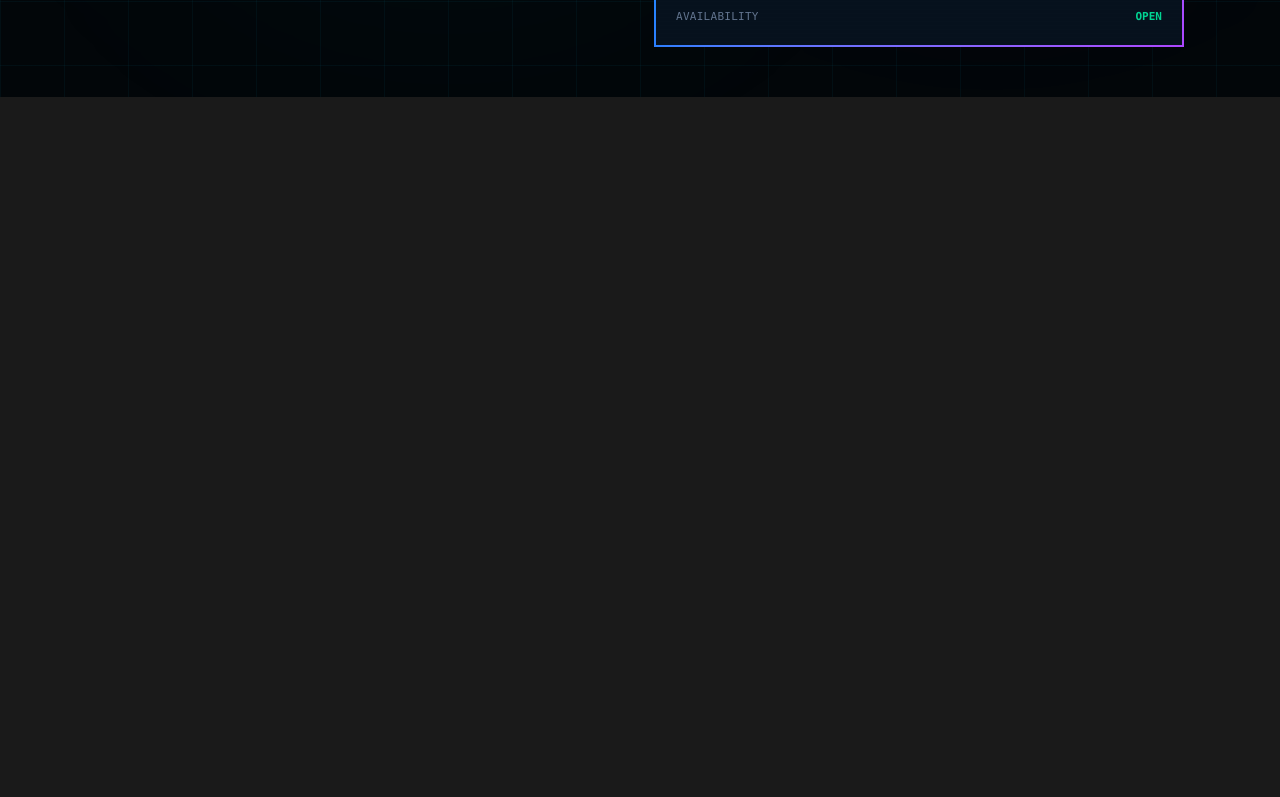
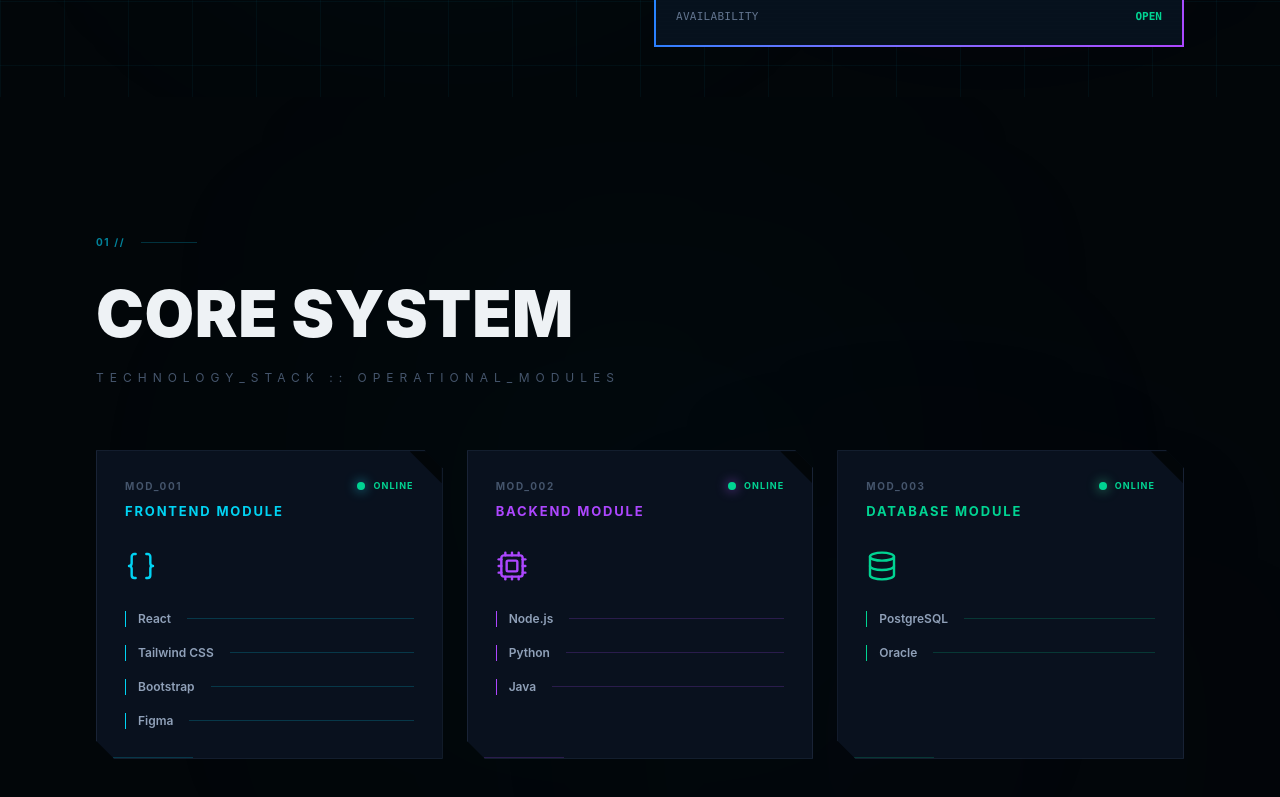
Before and after one commit to VILLARID/Villaris, a React app: page / in a window 1280 px wide. Shown: the part 703-1500 px from the top of the page. Before the commit the page ends 800 px from the top, so only its background shows below. Built offline with nearby package versions, Linux system fonts and the light colour scheme; the HTML template or start-up script is replaced by a standard one.

Commit message:
feat(core): add core component

```diff
--- a/package.json
+++ b/package.json
@@ -11,6 +11,7 @@
   },
   "dependencies": {
     "@tailwindcss/vite": "^4.3.3",
+    "lucide-react": "^1.26.0",
     "react": "^19.2.7",
     "react-dom": "^19.2.7",
     "tailwind": "^4.0.0"
--- a/src/App.jsx
+++ b/src/App.jsx
@@ -1,9 +1,11 @@
 import Home from './pages/Home';
+import CoreSystem from './pages/CoreSystem';
 
 function App() {
   return (
     <>
     <Home />
+    <CoreSystem />
     </>
   )
 }
--- /dev/null
+++ b/src/components/Core/ModuleCard.jsx
@@ -0,0 +1,81 @@
+function ModuleCard({
+    moduleId,
+    title,
+    technologies,
+    icon: Icon,
+    accent = "cyan",
+}) {
+    const styles = {
+        cyan: {
+            title: "text-cyan-400",
+            border: "border-cyan-400",
+            line: "bg-cyan-400/20",
+            glow: "shadow-[0_0_12px_rgba(34,211,238,0.8)]",
+        },
+        purple: {
+            title: "text-purple-500",
+            border: "border-purple-500",
+            line: "bg-purple-500/20",
+            glow: "shadow-[0_0_12px_rgba(168,85,247,0.8)]",
+        },
+        emerald: {
+            title: "text-emerald-400",
+            border: "border-emerald-400",
+            line: "bg-emerald-400/20",
+            glow: "shadow-[0_0_12px_rgba(52,211,153,0.8)]",
+        },
+    };
+
+    const currentStyle = styles[accent];
+
+    return (
+        <article className="module-card relative min-h-[250px] overflow-hidden border border-slate-800/80 bg-[#09111e] px-7 py-7 transition duration-300 hover:-translate-y-1 hover:border-slate-700 hover:bg-[#0b1524]">
+            {/* Esquina recortada */}
+            <div className="pointer-events-none absolute right-0 top-0 h-8 w-8 bg-[#020609] [clip-path:polygon(100%_0,100%_100%,0_0)]" />
+
+            {/* Borde inferior decorativo */}
+            <div className={`absolute bottom-0 left-4 h-px w-20 ${currentStyle.line}`} />
+
+            {/* Encabezado */}
+            <div className="flex items-start justify-between gap-4">
+                <div>
+                    <p className="text-[10px] font-bold uppercase tracking-[0.16em] text-slate-600">
+                        {moduleId}
+                    </p>
+
+                    <h3 className={`mt-2 text-[13px] font-bold uppercase tracking-[0.14em] ${currentStyle.title}`}>
+                        {title}
+                    </h3>
+                </div>
+
+                <div className="flex items-center gap-2">
+                    <span className={`h-2 w-2 rounded-full bg-emerald-400 ${currentStyle.glow}`} />
+
+                    <span className="text-[9px] font-bold uppercase tracking-[0.12em] text-emerald-400">
+                        Online
+                    </span>
+                </div>
+            </div>
+
+            {/* Icono */}
+            <Icon className={`mt-7 h-8 w-8 ${currentStyle.title}`} strokeWidth={1.8} />
+
+            {/* Tecnologías */}
+            <div className="mt-7 space-y-4">
+                {technologies.map((technology) => (
+                    <div key={technology} className="flex items-center">
+                        <span className={`mr-3 h-4 w-px shrink-0 ${currentStyle.border} border-l`} />
+
+                        <span className="shrink-0 text-[12px] font-semibold text-slate-400">
+                            {technology}
+                        </span>
+
+                        <span className={`ml-4 h-px flex-1 ${currentStyle.line}`} />
+                    </div>
+                ))}
+            </div>
+        </article>
+    );
+}
+
+export default ModuleCard;
--- a/src/index.css
+++ b/src/index.css
@@ -1,7 +1,39 @@
 @import 'tailwindcss';
 
+html {
+    scroll-behavior: smooth;
+    background: #020609;
+}
+
 body {
-    background-color: #1a1a1a
+    margin: 0;
+    min-width: 320px;
+    background: #020609;
+}
+
+* {
+    box-sizing: border-box;
+}
+
+::selection {
+    color: #020609;
+    background: #22d3ee;
+}
+
+::-webkit-scrollbar {
+    width: 6px;
+}
+
+::-webkit-scrollbar-track {
+    background: #020609;
+}
+
+::-webkit-scrollbar-thumb {
+    background: rgba(34, 211, 238, 0.35);
+}
+
+::-webkit-scrollbar-thumb:hover {
+    background: rgba(34, 211, 238, 0.65);
 }
 
 .clip-button {
@@ -14,3 +46,14 @@ body {
         0 70%
     );
 }
+
+.module-card {
+    clip-path: polygon(
+        0 0,
+        calc(100% - 18px) 0,
+        100% 18px,
+        100% 100%,
+        18px 100%,
+        0 calc(100% - 18px)
+    );
+}
--- /dev/null
+++ b/src/pages/CoreSystem.jsx
@@ -0,0 +1,92 @@
+import { Braces, Cpu, Database } from "lucide-react";
+import ModuleCard from "../components/Core/ModuleCard";
+
+const modules = [
+    {
+        moduleId: "MOD_001",
+        title: "FRONTEND MODULE",
+        technologies: ["React", "Tailwind CSS", "Bootstrap", "Figma"],
+        icon: Braces,
+        accent: "cyan",
+    },
+    {
+        moduleId: "MOD_002",
+        title: "BACKEND MODULE",
+        technologies: ["Node.js", "Python", "Java"],
+        icon: Cpu,
+        accent: "purple",
+    },
+    {
+        moduleId: "MOD_003",
+        title: "DATABASE MODULE",
+        technologies: ["PostgreSQL", "Oracle"],
+        icon: Database,
+        accent: "emerald",
+    },
+];
+
+function CoreSystem() {
+    return (
+        <section id="core-system" className="relative flex min-h-screen scroll-mt-0 items-center overflow-hidden py-24">
+            {/* Brillos */}
+            <div className="pointer-events-none absolute left-[30%] top-1/2 h-[500px] w-[500px] -translate-y-1/2 rounded-full bg-cyan-500/[0.035] blur-[170px]" />
+            <div className="pointer-events-none absolute right-[12%] top-[55%] h-[400px] w-[400px] rounded-full bg-purple-500/[0.025] blur-[160px]" />
+
+            <div className="relative z-10 mx-auto w-full max-w-[1540px] px-6 sm:px-10 md:px-16 lg:px-20 xl:px-24">
+                {/* Número de sección */}
+                <div className="mb-8 flex items-center gap-4">
+                    <span className="text-[10px] font-bold tracking-[0.16em] text-cyan-500/70">
+                        01 //
+                    </span>
+
+                    <span className="h-px w-14 bg-cyan-500/25" />
+                </div>
+
+                {/* Título */}
+                <h2 className="text-[clamp(2.5rem,5vw,5rem)] font-black uppercase leading-none tracking-[0.01em] text-[#eef2f5]">
+                    CORE SYSTEM
+                </h2>
+
+                <p className="mt-6 text-[10px] uppercase tracking-[0.5em] text-slate-600 sm:text-xs">
+                    TECHNOLOGY_STACK :: OPERATIONAL_MODULES
+                </p>
+
+                {/* Tarjetas */}
+                <div className="mt-16 grid grid-cols-1 gap-6 md:grid-cols-2 xl:grid-cols-3">
+                    {modules.map((module) => (
+                        <ModuleCard
+                            key={module.moduleId}
+                            moduleId={module.moduleId}
+                            title={module.title}
+                            technologies={module.technologies}
+                            icon={module.icon}
+                            accent={module.accent}
+                        />
+                    ))}
+                </div>
+            </div>
+
+            {/* Navegación lateral decorativa */}
+            <div className="pointer-events-none absolute right-5 top-1/2 hidden -translate-y-1/2 flex-col items-end gap-5 2xl:flex">
+                <span className="h-px w-3 bg-slate-700" />
+
+                <div className="flex items-center gap-3">
+                    <span className="text-[8px] font-bold uppercase tracking-[0.18em] text-cyan-400">
+                        Core System
+                    </span>
+
+                    <span className="h-px w-10 bg-cyan-400" />
+
+                    <span className="h-2 w-2 rounded-full bg-cyan-400 shadow-[0_0_12px_rgba(34,211,238,0.9)]" />
+                </div>
+
+                <span className="h-px w-3 bg-slate-700" />
+                <span className="h-px w-3 bg-slate-700" />
+                <span className="h-px w-3 bg-slate-700" />
+                <span className="h-px w-3 bg-slate-700" />
+            </div>
+        </section>
+    );
+}
+
+export default CoreSystem;
```
Also changed, not shown: 1 other file (tests, documents, lock files or other folders).
